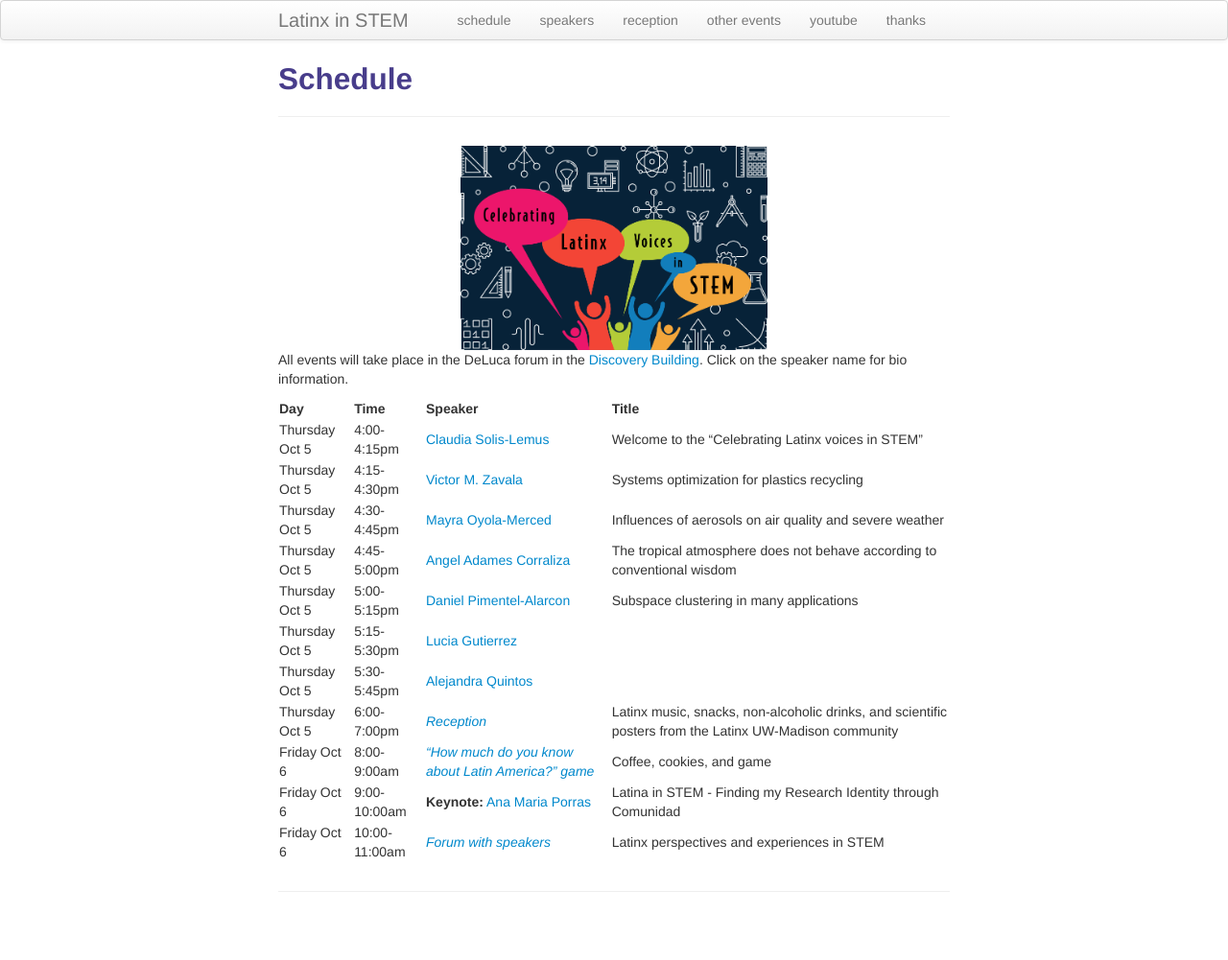
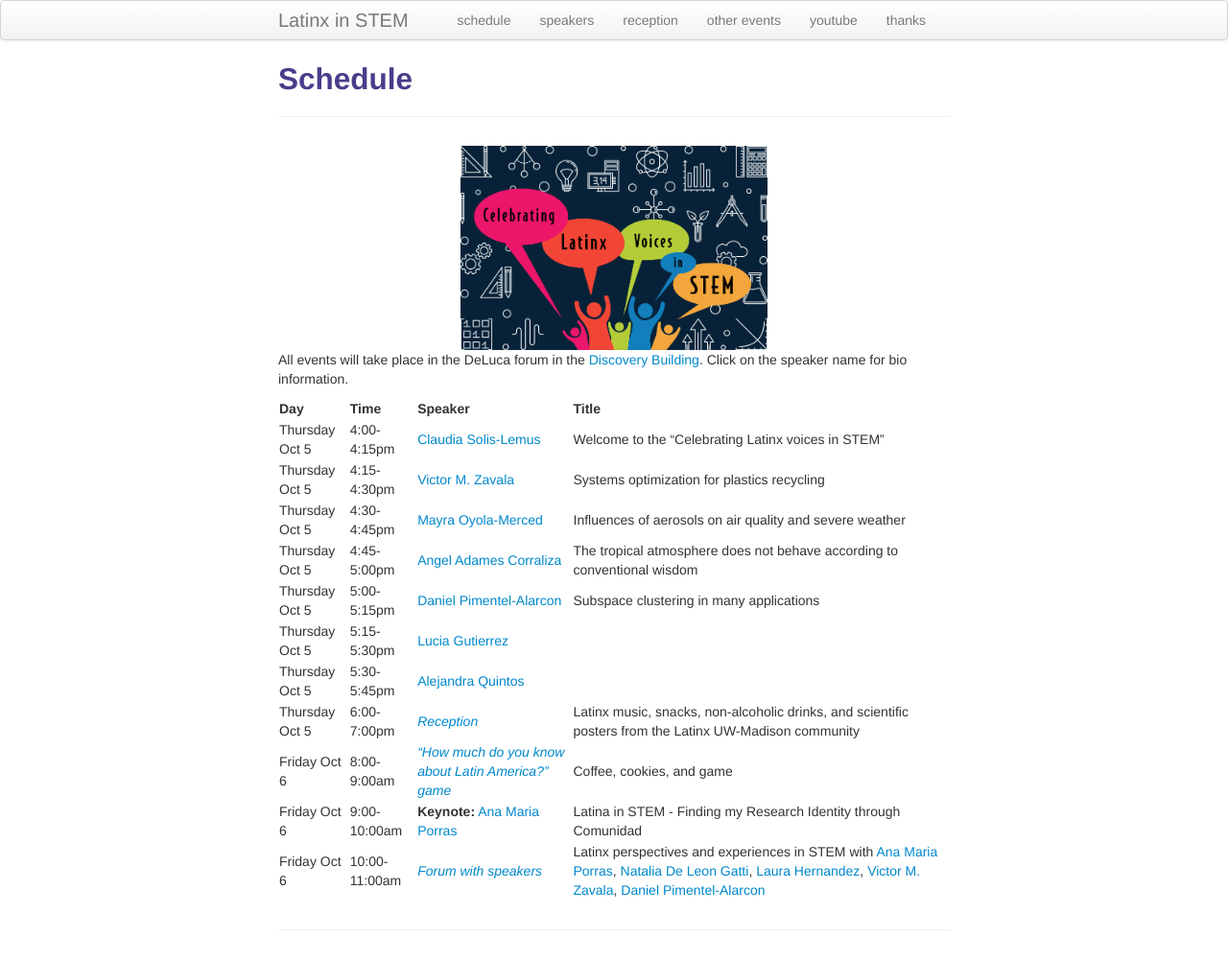
Before and after one commit to solislemuslab/latinx-uwmadison, a Jekyll site: the page built from pages/schedule.md, in a window 1280 px wide. Shown: the whole page at 96% size. Built offline with Jekyll 4.4.1, drawn with Linux system fonts in a browser that asks for light colours; before the commit the page ends 961 px from its top, so only the background shows below that.

Commit message:
forum speakers

```diff
--- a/pages/schedule.md
+++ b/pages/schedule.md
@@ -24,4 +24,4 @@ Click on the speaker name for bio information.
 | Thursday Oct 5 | 6:00-7:00pm | [_Reception_](https://solislemuslab.github.io/latinx-uwmadison/pages/reception.html) | Latinx music, snacks, non-alcoholic drinks, and scientific posters from the Latinx UW-Madison community |
 | Friday Oct 6 | 8:00-9:00am | [_"How much do you know about Latin America?" game_](https://solislemuslab.github.io/latinx-uwmadison/pages/games.html#game) | Coffee, cookies, and game |
 | Friday Oct 6 | 9:00-10:00am | **Keynote:** [Ana Maria Porras](https://solislemuslab.github.io/latinx-uwmadison/pages/speakers.html#anamaria) | Latina in STEM - Finding my Research Identity through Comunidad |
-| Friday Oct 6 | 10:00-11:00am | [_Forum with speakers_](https://solislemuslab.github.io/latinx-uwmadison/pages/games.html#forum) | Latinx perspectives and experiences in STEM |
+| Friday Oct 6 | 10:00-11:00am | [_Forum with speakers_](https://solislemuslab.github.io/latinx-uwmadison/pages/games.html#forum) | Latinx perspectives and experiences in STEM with [Ana Maria Porras](https://solislemuslab.github.io/latinx-uwmadison/pages/speakers.html#anamaria), [Natalia De Leon Gatti](https://solislemuslab.github.io/latinx-uwmadison/pages/speakers.html#natalia), [Laura Hernandez](https://solislemuslab.github.io/latinx-uwmadison/pages/speakers.html#laura), [Victor M. Zavala](https://solislemuslab.github.io/latinx-uwmadison/pages/speakers.html#victor), [Daniel Pimentel-Alarcon](https://solislemuslab.github.io/latinx-uwmadison/pages/speakers.html#daniel) |
```
